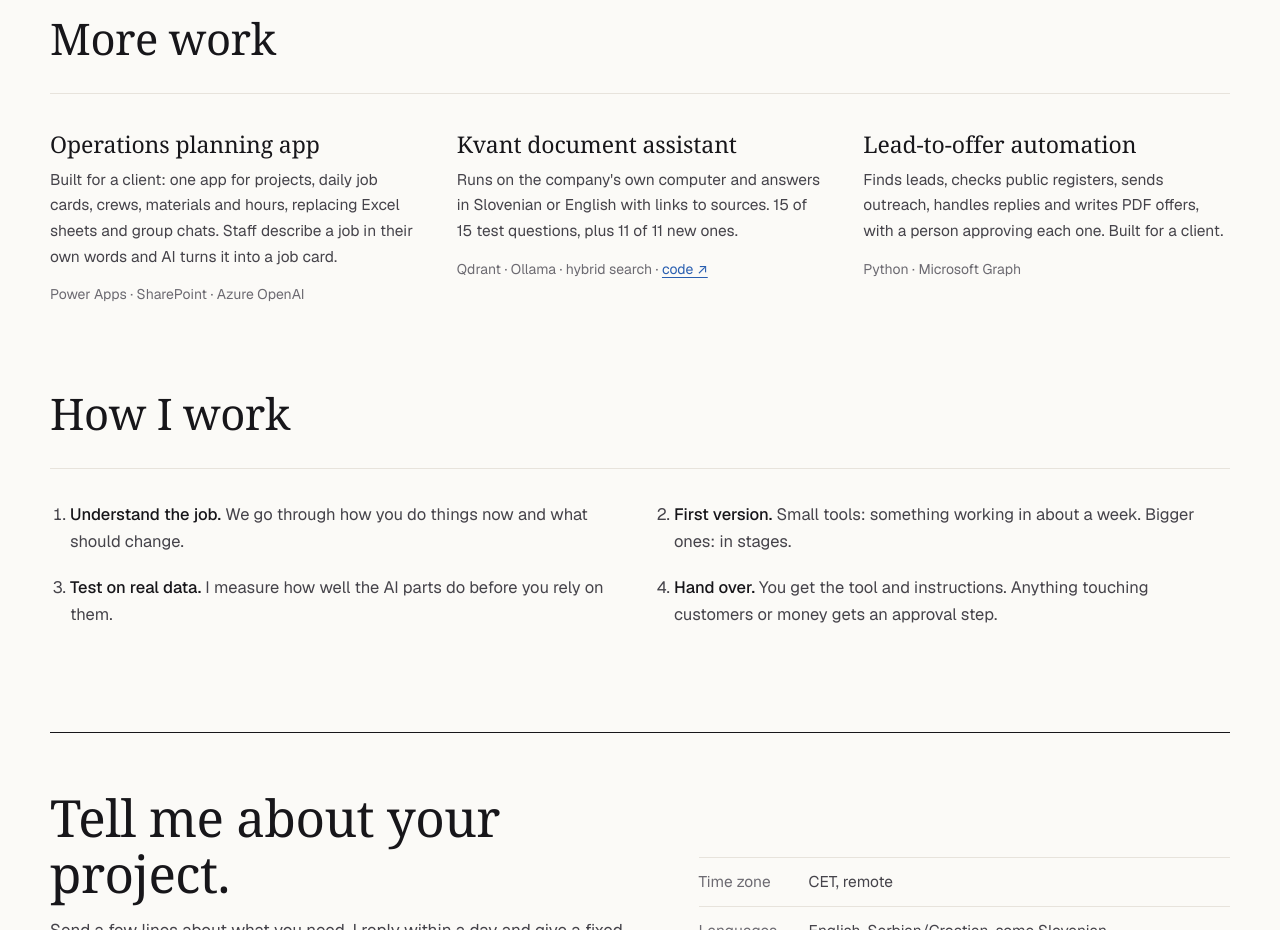
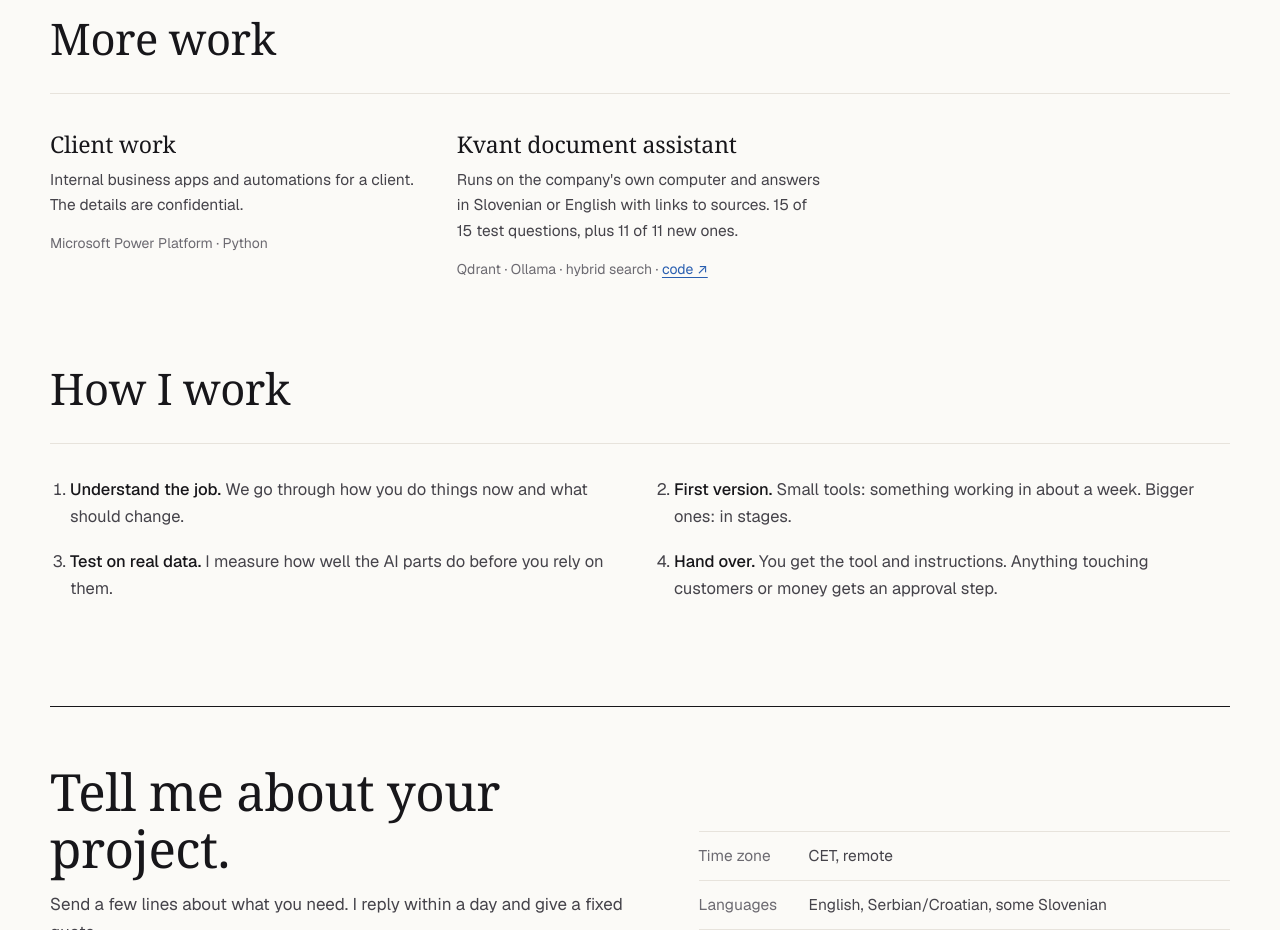
Before and after one commit to cesicobrad/cesicobrad.github.io, a plain HTML site: page index.html in a window 1280 px wide. Shown: the part 3460-4390 px from the top of the page. Drawn offline with nearby package versions, Linux system fonts and the light colour scheme; a web font is replaced by a local one.

Commit message:
More work: describe client work generically
Co-Authored-By: Claude Opus 5.5 <noreply@anthropic.com>

```diff
--- a/index.html
+++ b/index.html
@@ -150,9 +150,8 @@
     <h2>More work</h2>
   </div>
   <div class="list">
-    <article id="ops"><h3>Operations planning app</h3><p>Built for a client: one app for projects, daily job cards, crews, materials and hours, replacing Excel sheets and group chats. Staff describe a job in their own words and AI turns it into a job card.</p><p class="stack">Power Apps · SharePoint · Azure OpenAI</p></article>
+    <article id="client"><h3>Client work</h3><p>Internal business apps and automations for a client. The details are confidential.</p><p class="stack">Microsoft Power Platform · Python</p></article>
     <article id="kvant"><h3>Kvant document assistant</h3><p>Runs on the company's own computer and answers in Slovenian or English with links to sources. 15 of 15 test questions, plus 11 of 11 new ones.</p><p class="stack">Qdrant · Ollama · hybrid search · <a href="https://github.com/cesicobrad/kvant-assistant">code ↗</a></p></article>
-    <article id="leads"><h3>Lead-to-offer automation</h3><p>Finds leads, checks public registers, sends outreach, handles replies and writes PDF offers, with a person approving each one. Built for a client.</p><p class="stack">Python · Microsoft Graph</p></article>
   </div>
 </section>
 
```
